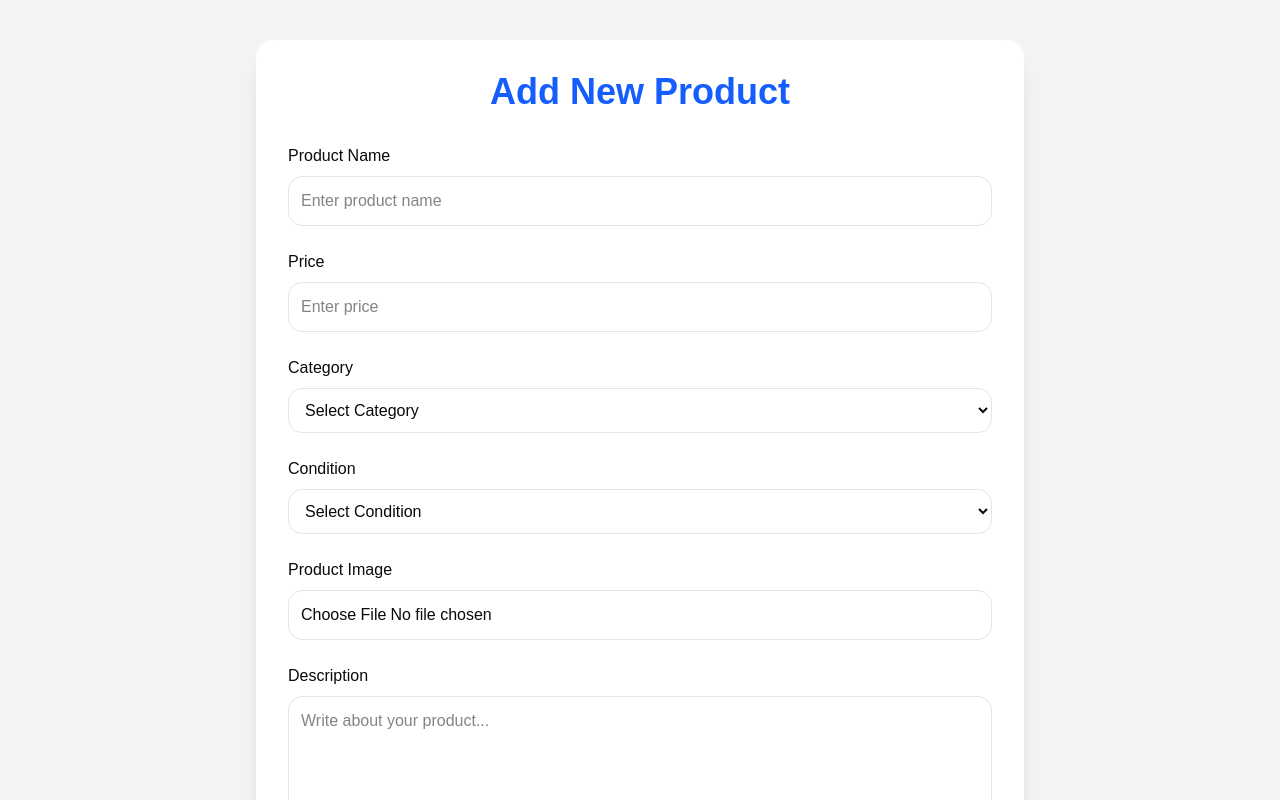
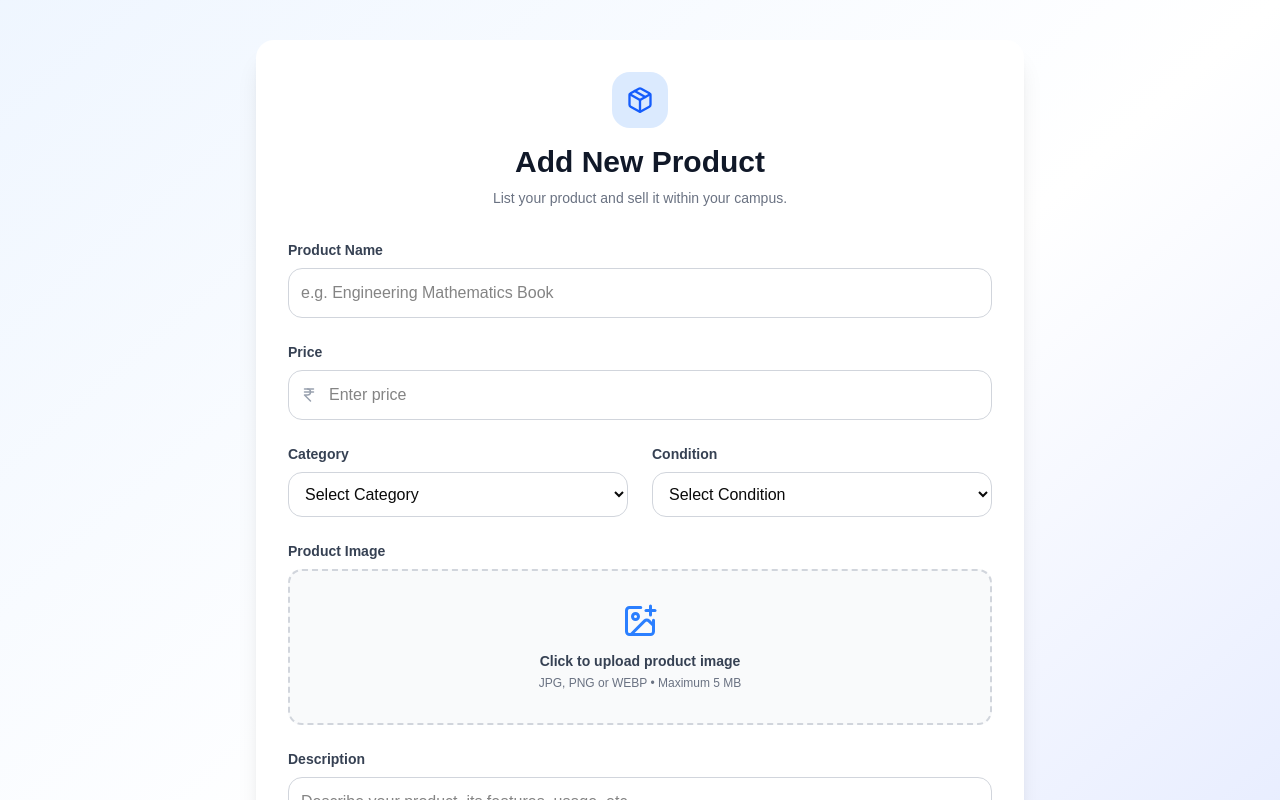
Before and after one commit to atulojha17/CampusMart-MERN, a React (Vite) app in the folder client/: page /add-product in a window 1280 px wide. Shown: the top 800 px of the page. Built offline with nearby package versions, Linux system fonts and the light colour scheme; sample sign-in values are in the browser's storage.

Commit message:
Improve product validation and ignore uploads

```diff
--- a/client/src/pages/AddProduct.jsx
+++ b/client/src/pages/AddProduct.jsx
@@ -1,5 +1,6 @@
 import api from "../services/api";
 import { useState } from "react";
+import { ImagePlus, Package, IndianRupee } from "lucide-react";
 
 function AddProduct() {
   const [formData, setFormData] = useState({
@@ -11,29 +12,123 @@ function AddProduct() {
   });
 
   const [image, setImage] = useState(null);
+  const [errors, setErrors] = useState({});
+  const [serverError, setServerError] = useState("");
+  const [loading, setLoading] = useState(false);
 
   const handleChange = (e) => {
+    const { name, value } = e.target;
+
     setFormData({
       ...formData,
-      [e.target.name]: e.target.value,
+      [name]: value,
     });
+
+    setErrors({
+      ...errors,
+      [name]: "",
+    });
+
+    setServerError("");
   };
 
   const handleImageChange = (e) => {
-    setImage(e.target.files[0]);
+    const selectedImage = e.target.files[0];
+
+    setErrors({
+      ...errors,
+      image: "",
+    });
+
+    setServerError("");
+
+    if (!selectedImage) {
+      setImage(null);
+      return;
+    }
+
+    if (!selectedImage.type.startsWith("image/")) {
+      setImage(null);
+      setErrors({
+        ...errors,
+        image: "Please select a valid image file",
+      });
+      return;
+    }
+
+    if (selectedImage.size > 5 * 1024 * 1024) {
+      setImage(null);
+      setErrors({
+        ...errors,
+        image: "Image size must be less than 5 MB",
+      });
+      return;
+    }
+
+    setImage(selectedImage);
+  };
+
+  const validateForm = () => {
+    const newErrors = {};
+
+    if (!formData.name.trim()) {
+      newErrors.name = "Product name is required";
+    } else if (formData.name.trim().length < 2) {
+      newErrors.name = "Product name must be at least 2 characters";
+    }
+
+    if (!formData.price) {
+      newErrors.price = "Price is required";
+    } else if (Number(formData.price) <= 0) {
+      newErrors.price = "Price must be greater than 0";
+    }
+
+    if (!formData.category) {
+      newErrors.category = "Please select a category";
+    }
+
+    if (!formData.condition) {
+      newErrors.condition = "Please select product condition";
+    }
+
+    if (!image) {
+      newErrors.image = "Product image is required";
+    }
+
+    if (!formData.description.trim()) {
+      newErrors.description = "Description is required";
+    } else if (formData.description.trim().length < 10) {
+      newErrors.description =
+        "Description must be at least 10 characters";
+    }
+
+    setErrors(newErrors);
+
+    return Object.keys(newErrors).length === 0;
   };
 
   const handleSubmit = async (e) => {
     e.preventDefault();
 
+    setServerError("");
+
+    if (!validateForm()) {
+      return;
+    }
+
     try {
+      setLoading(true);
+
       const productData = new FormData();
 
-      productData.append("name", formData.name);
+      productData.append("name", formData.name.trim());
       productData.append("price", formData.price);
       productData.append("category", formData.category);
       productData.append("condition", formData.condition);
-      productData.append("description", formData.description);
+      productData.append(
+        "description",
+        formData.description.trim()
+      );
       productData.append("image", image);
 
       const response = await api.post(
@@ -57,25 +152,50 @@ function AddProduct() {
       });
 
       setImage(null);
+      setErrors({});
+    } catch (error) {
+      setServerError(
+        error.response?.data?.message ||
+          "Unable to add product. Please try again."
+      );
 
-    } catch (error) {
-      alert(error.response?.data?.message || "Something went wrong");
       console.log(error);
+    } finally {
+      setLoading(false);
     }
   };
 
   return (
-    <div className="min-h-screen bg-gray-100 py-10">
-      <div className="mx-auto max-w-3xl rounded-2xl bg-white p-8 shadow-xl">
+    <div className="min-h-screen bg-gradient-to-br from-blue-50 via-white to-indigo-100 px-4 py-10">
+      <div className="mx-auto max-w-3xl rounded-2xl bg-white p-6 shadow-xl sm:p-8">
 
-        <h1 className="mb-8 text-center text-4xl font-bold text-blue-600">
+        {/* Header */}
+        <div className="mb-8 text-center">
+          <div className="mx-auto flex h-14 w-14 items-center justify-center rounded-2xl bg-blue-100">
+            <Package className="text-blue-600" size={28} />
+          </div>
+
+          <h1 className="mt-4 text-3xl font-extrabold text-gray-900">
             Add New Product
           </h1>
 
+          <p className="mt-2 text-sm text-gray-500">
+            List your product and sell it within your campus.
+          </p>
+        </div>
+
+        {/* Server Error */}
+        {serverError && (
+          <div className="mb-6 rounded-xl border border-red-200 bg-red-50 px-4 py-3 text-sm text-red-600">
+            {serverError}
+          </div>
+        )}
+
         <form onSubmit={handleSubmit} className="space-y-6">
 
+          {/* Product Name */}
           <div>
-            <label className="mb-2 block font-medium">
+            <label className="mb-2 block text-sm font-semibold text-gray-700">
               Product Name
             </label>
 
@@ -84,28 +204,60 @@ function AddProduct() {
               name="name"
               value={formData.name}
               onChange={handleChange}
-              placeholder="Enter product name"
-              className="w-full rounded-xl border p-3 focus:border-blue-500 focus:outline-none"
+              placeholder="e.g. Engineering Mathematics Book"
+              className={`w-full rounded-xl border p-3 outline-none transition focus:ring-2 ${
+                errors.name
+                  ? "border-red-400 focus:ring-red-100"
+                  : "border-gray-300 focus:border-blue-500 focus:ring-blue-100"
+              }`}
             />
+
+            {errors.name && (
+              <p className="mt-1.5 text-sm text-red-500">
+                {errors.name}
+              </p>
+            )}
           </div>
 
+          {/* Price */}
           <div>
-            <label className="mb-2 block font-medium">
+            <label className="mb-2 block text-sm font-semibold text-gray-700">
               Price
             </label>
+
+            <div className="relative">
+              <IndianRupee
+                size={18}
+                className="absolute left-3 top-1/2 -translate-y-1/2 text-gray-400"
+              />
 
               <input
                 type="number"
                 name="price"
+                min="1"
                 value={formData.price}
                 onChange={handleChange}
                 placeholder="Enter price"
-              className="w-full rounded-xl border p-3 focus:border-blue-500 focus:outline-none"
+                className={`w-full rounded-xl border py-3 pl-10 pr-4 outline-none transition focus:ring-2 ${
+                  errors.price
+                    ? "border-red-400 focus:ring-red-100"
+                    : "border-gray-300 focus:border-blue-500 focus:ring-blue-100"
+                }`}
               />
             </div>
 
+            {errors.price && (
+              <p className="mt-1.5 text-sm text-red-500">
+                {errors.price}
+              </p>
+            )}
+          </div>
+
+          {/* Category & Condition */}
+          <div className="grid gap-6 sm:grid-cols-2">
+
             <div>
-            <label className="mb-2 block font-medium">
+              <label className="mb-2 block text-sm font-semibold text-gray-700">
                 Category
               </label>
 
@@ -113,7 +265,11 @@ function AddProduct() {
                 name="category"
                 value={formData.category}
                 onChange={handleChange}
-              className="w-full rounded-xl border p-3 focus:border-blue-500 focus:outline-none"
+                className={`w-full rounded-xl border p-3 outline-none transition focus:ring-2 ${
+                  errors.category
+                    ? "border-red-400 focus:ring-red-100"
+                    : "border-gray-300 focus:border-blue-500 focus:ring-blue-100"
+                }`}
               >
                 <option value="">Select Category</option>
                 <option>Electronics</option>
@@ -123,10 +279,16 @@ function AddProduct() {
                 <option>Sports</option>
                 <option>Others</option>
               </select>
+
+              {errors.category && (
+                <p className="mt-1.5 text-sm text-red-500">
+                  {errors.category}
+                </p>
+              )}
             </div>
 
             <div>
-            <label className="mb-2 block font-medium">
+              <label className="mb-2 block text-sm font-semibold text-gray-700">
                 Condition
               </label>
 
@@ -134,38 +296,81 @@ function AddProduct() {
                 name="condition"
                 value={formData.condition}
                 onChange={handleChange}
-              className="w-full rounded-xl border p-3 focus:border-blue-500 focus:outline-none"
+                className={`w-full rounded-xl border p-3 outline-none transition focus:ring-2 ${
+                  errors.condition
+                    ? "border-red-400 focus:ring-red-100"
+                    : "border-gray-300 focus:border-blue-500 focus:ring-blue-100"
+                }`}
               >
                 <option value="">Select Condition</option>
                 <option>New</option>
                 <option>Like New</option>
                 <option>Used</option>
               </select>
+
+              {errors.condition && (
+                <p className="mt-1.5 text-sm text-red-500">
+                  {errors.condition}
+                </p>
+              )}
             </div>
 
+          </div>
+
+          {/* Image */}
           <div>
-            <label className="mb-2 block font-medium">
+            <label className="mb-2 block text-sm font-semibold text-gray-700">
               Product Image
             </label>
+
+            <label
+              className={`flex cursor-pointer flex-col items-center justify-center rounded-xl border-2 border-dashed p-8 transition ${
+                errors.image
+                  ? "border-red-400 bg-red-50"
+                  : "border-gray-300 bg-gray-50 hover:border-blue-400 hover:bg-blue-50"
+              }`}
+            >
+              <ImagePlus
+                size={36}
+                className="text-blue-500"
+              />
+
+              <span className="mt-3 text-sm font-semibold text-gray-700">
+                {image
+                  ? image.name
+                  : "Click to upload product image"}
+              </span>
+
+              <span className="mt-1 text-xs text-gray-500">
+                JPG, PNG or WEBP • Maximum 5 MB
+              </span>
 
               <input
                 type="file"
                 accept="image/*"
                 onChange={handleImageChange}
-              className="w-full rounded-xl border p-3"
+                className="hidden"
               />
+            </label>
+
+            {errors.image && (
+              <p className="mt-1.5 text-sm text-red-500">
+                {errors.image}
+              </p>
+            )}
 
             {image && (
               <img
                 src={URL.createObjectURL(image)}
-                alt="Preview"
-                className="mt-4 h-48 w-full rounded-xl object-cover"
+                alt="Product Preview"
+                className="mt-4 h-56 w-full rounded-xl object-cover shadow-md"
               />
             )}
           </div>
 
+          {/* Description */}
           <div>
-            <label className="mb-2 block font-medium">
+            <label className="mb-2 block text-sm font-semibold text-gray-700">
               Description
             </label>
 
@@ -174,20 +379,41 @@ function AddProduct() {
               name="description"
               value={formData.description}
               onChange={handleChange}
-              placeholder="Write about your product..."
-              className="w-full rounded-xl border p-3 focus:border-blue-500 focus:outline-none"
+              placeholder="Describe your product, its features, usage, etc."
+              className={`w-full resize-none rounded-xl border p-3 outline-none transition focus:ring-2 ${
+                errors.description
+                  ? "border-red-400 focus:ring-red-100"
+                  : "border-gray-300 focus:border-blue-500 focus:ring-blue-100"
+              }`}
             />
+
+            <div className="mt-1 flex justify-between">
+              {errors.description ? (
+                <p className="text-sm text-red-500">
+                  {errors.description}
+                </p>
+              ) : (
+                <span />
+              )}
+
+              <span className="text-xs text-gray-400">
+                {formData.description.length} characters
+              </span>
+            </div>
           </div>
 
+          {/* Submit */}
           <button
             type="submit"
-            className="w-full rounded-xl bg-blue-600 py-4 text-lg font-semibold text-white transition hover:bg-blue-700"
+            disabled={loading}
+            className="w-full rounded-xl bg-blue-600 py-4 text-lg font-semibold text-white transition hover:bg-blue-700 disabled:cursor-not-allowed disabled:opacity-60"
           >
-            Add Product
+            {loading
+              ? "Adding Product..."
+              : "Add Product"}
           </button>
 
         </form>
-
       </div>
     </div>
   );
```
Also changed, not shown: 1 other file (tests, documents, lock files or other folders). Lines whose indentation alone changed are shown as unchanged.
